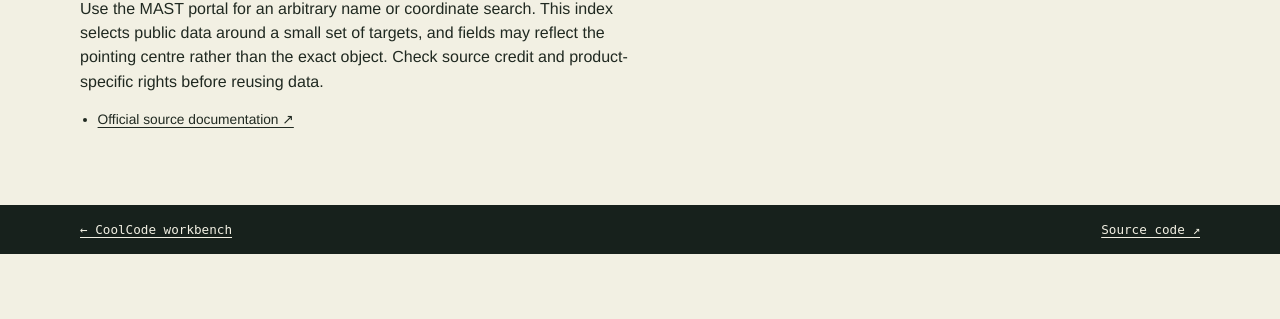
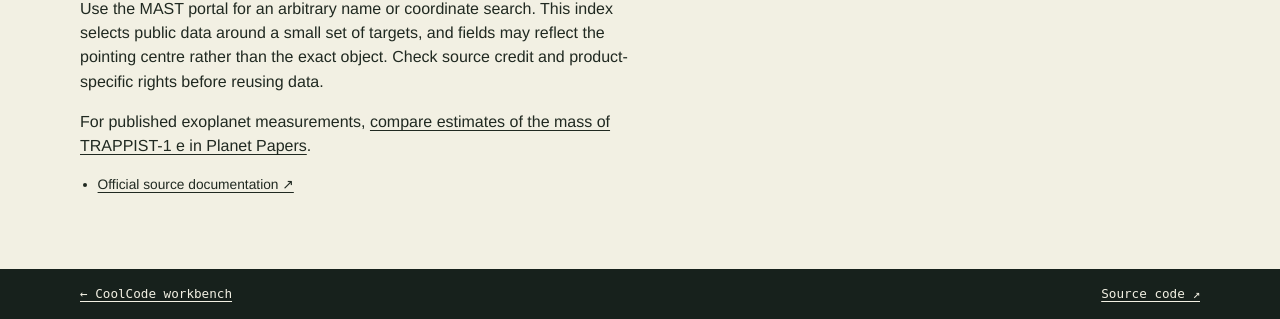
Before and after one commit to jsdyer/skyarchive, a plain HTML site: page web/index.html in a window 1280 px wide. Shown: the part 614-933 px from the top of the page. Before the commit the page ends 868 px from the top, so only its background shows below. Drawn offline with Linux system fonts and the light colour scheme; no server answers.

Commit message:
Link published exoplanet solutions from Sky Archive

```diff
--- a/web/index.html
+++ b/web/index.html
@@ -41,6 +41,7 @@
 <section class="source-section" aria-labelledby="methods-heading">
   <h2 id="methods-heading">Coverage and sources</h2>
   <p>Use the MAST portal for an arbitrary name or coordinate search. This index selects public data around a small set of targets, and fields may reflect the pointing centre rather than the exact object. Check source credit and product-specific rights before reusing data.</p>
+  <p>For published exoplanet measurements, <a href="https://coolcode.ca/planetpapers/?planet=TRAPPIST-1%20e">compare estimates of the mass of TRAPPIST-1 e in Planet Papers</a>.</p>
   <p id="method"></p>
   <ul id="sources"><li><a href="https://mast.stsci.edu/portal/Mashup/Clients/Mast/Portal.html" target="_blank" rel="noopener noreferrer">Official source documentation ↗</a></li></ul>
 </section>
```
Also changed, not shown: 1 other file.
